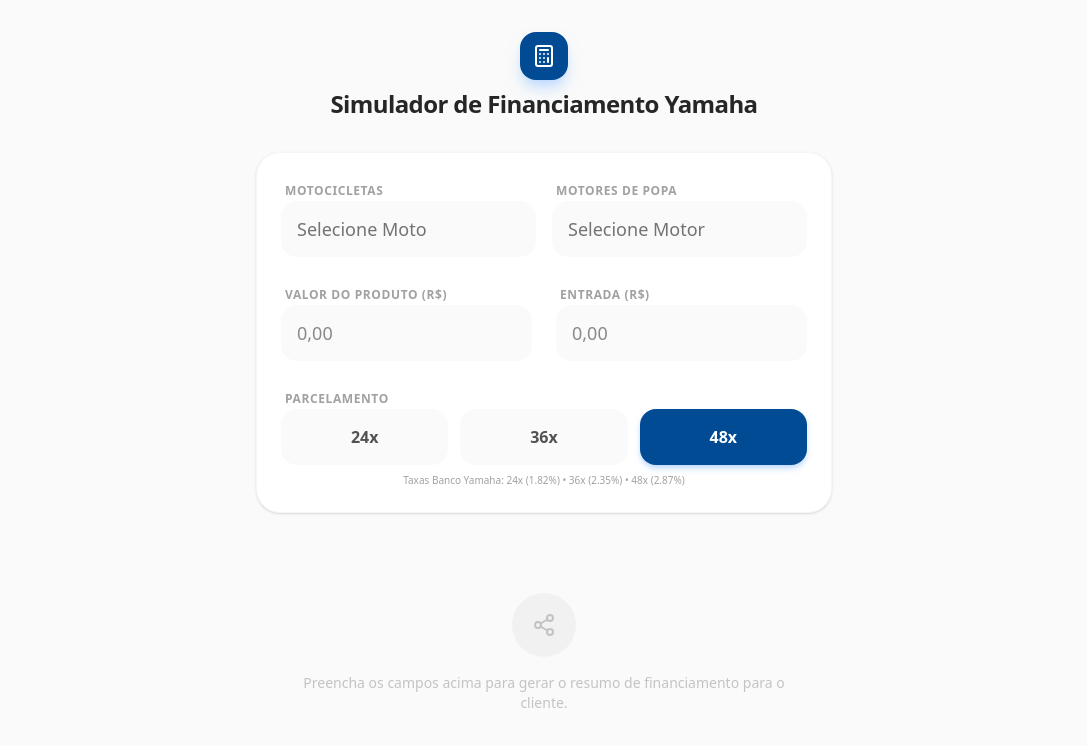
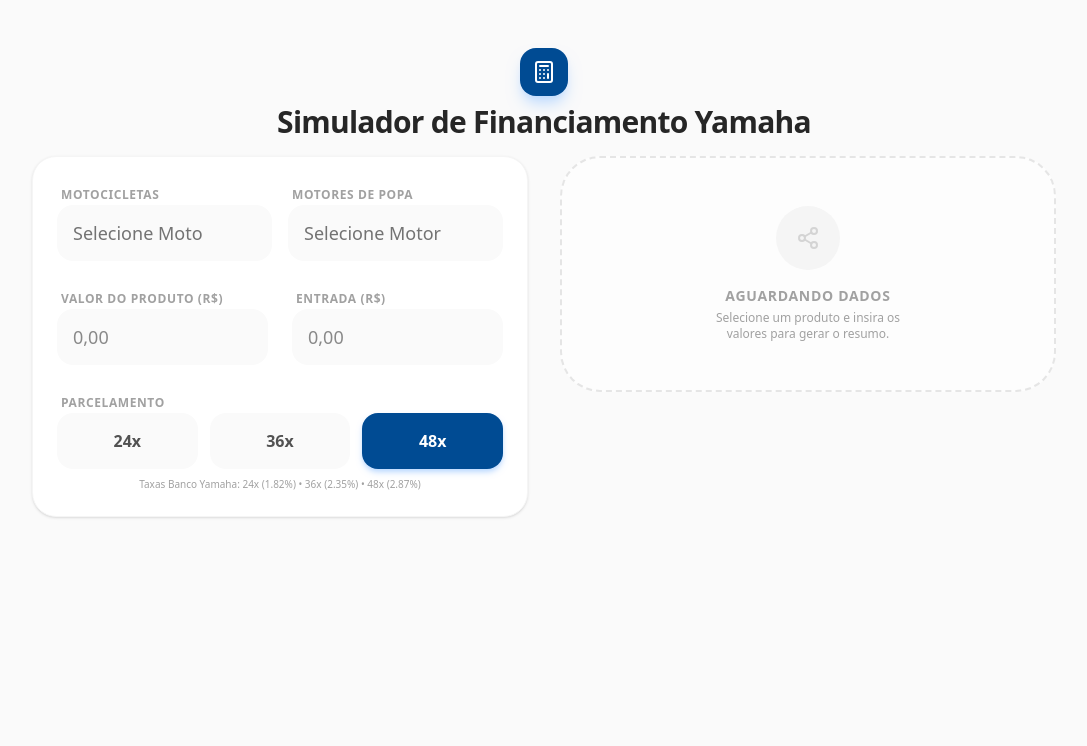
Before and after one commit to ovendedorsiteyamaha-svg/Simulador-de-Financiamento, a React (Vite) app: page / in a window 1280 px wide. Shown: the top 746 px of the page, without its empty margins (96-1183 px from the left). Built offline with nearby package versions, Linux system fonts and the light colour scheme.

Commit message:
commit tablet, mobile e desktop

```diff
--- a/src/App.tsx
+++ b/src/App.tsx
@@ -124,18 +124,19 @@
   };
 
   return (
-    <div className="min-h-screen bg-neutral-50 text-neutral-900 font-sans p-4 md:p-8">
-      <div className="max-w-xl mx-auto space-y-8">
+    <div className="min-h-screen bg-neutral-50 text-neutral-900 font-sans p-4 md:p-8 lg:p-12">
+      <div className="max-w-5xl mx-auto space-y-8">
         {/* Header */}
-        <header className="text-center space-y-2">
+        <header className="text-center space-y-2 mb-4">
           <div className="inline-flex items-center justify-center p-3 bg-yamaha-blue rounded-2xl shadow-lg shadow-blue-200 mb-2">
             <Calculator className="w-6 h-6 text-white" />
           </div>
-          <h1 className="text-2xl font-bold tracking-tight text-neutral-800">
+          <h1 className="text-2xl md:text-3xl font-bold tracking-tight text-neutral-800">
             Simulador de Financiamento Yamaha
           </h1>
         </header>
 
+        <div className="grid grid-cols-1 lg:grid-cols-2 gap-8 items-start">
           {/* Form Section */}
           <section className="bg-white rounded-3xl p-6 shadow-sm border border-neutral-100 space-y-6">
           <div className="grid grid-cols-1 gap-6">
@@ -239,12 +240,15 @@
           </div>
           </section>
 
-        {/* Result Card (For Print) */}
-        <AnimatePresence>
-          {calculation && product && (
+          {/* Result Column */}
+          <div className="space-y-6">
+            <AnimatePresence mode="wait">
+              {calculation && product ? (
                 <motion.div
-              initial={{ opacity: 0, scale: 0.95 }}
-              animate={{ opacity: 1, scale: 1 }}
+                  key="result"
+                  initial={{ opacity: 0, y: 20 }}
+                  animate={{ opacity: 1, y: 0 }}
+                  exit={{ opacity: 0, y: -20 }}
                   className="space-y-4"
                 >
                   <div
@@ -297,7 +301,6 @@
                           {formatCurrency(calculation.pmt)}
                         </div>
                       </div>
-
                     </div>
                   </div>
 
@@ -316,20 +319,29 @@
                     </p>
                   </div>
                 </motion.div>
+              ) : (
+                <motion.div
+                  key="empty"
+                  initial={{ opacity: 0 }}
+                  animate={{ opacity: 1 }}
+                  className="bg-white/50 border-2 border-dashed border-neutral-200 rounded-[2.5rem] p-12 text-center space-y-4"
+                >
+                  <div className="w-16 h-16 bg-neutral-100 rounded-full mx-auto flex items-center justify-center">
+                    <Share2 className="w-6 h-6 text-neutral-300" />
+                  </div>
+                  <div className="space-y-1">
+                    <p className="text-sm font-bold text-neutral-400 uppercase tracking-wider">
+                      Aguardando Dados
+                    </p>
+                    <p className="text-xs text-neutral-400 max-w-[200px] mx-auto">
+                      Selecione um produto e insira os valores para gerar o resumo.
+                    </p>
+                  </div>
+                </motion.div>
               )}
             </AnimatePresence>
-
-        {/* Empty State / Guide */}
-        {!calculation && (
-          <div className="text-center py-12 px-8 space-y-4 opacity-40">
-            <div className="w-16 h-16 bg-neutral-200 rounded-full mx-auto flex items-center justify-center">
-              <Share2 className="w-6 h-6 text-neutral-500" />
           </div>
-            <p className="text-sm font-medium text-neutral-500">
-              Preencha os campos acima para gerar o resumo de financiamento para o cliente.
-            </p>
         </div>
-        )}
       </div>
     </div>
   );
```
Lines whose indentation alone changed are shown as unchanged.
